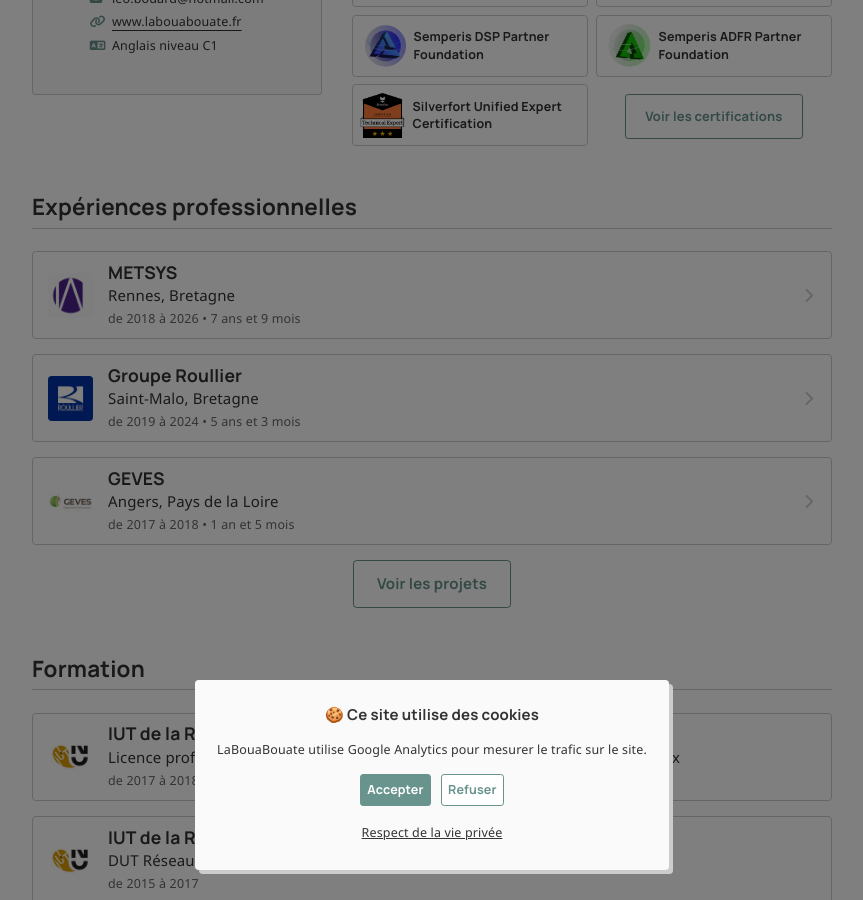
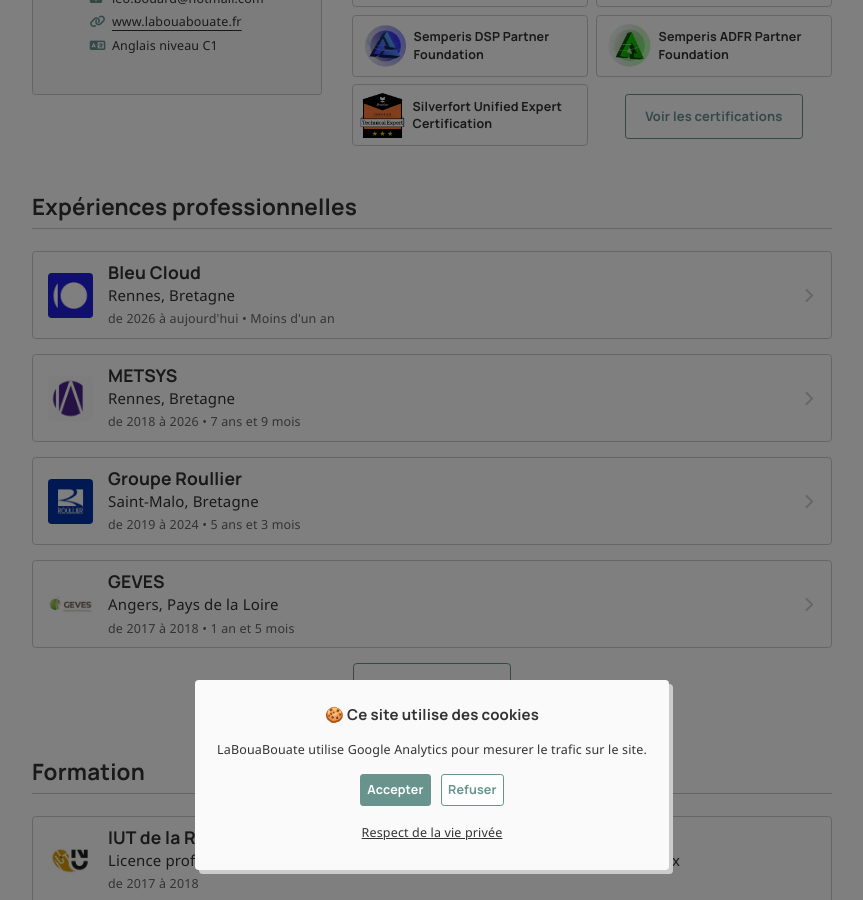
Before and after one commit to leobouard/leobouard.github.io, a Jekyll site: the page built from _pages/cv.html, in a window 1280 px wide and 900 px high, scrolled down 673 px. Shown: the whole window, without its empty margins (208-1071 px from the left). Built offline with Jekyll 4.4.1, drawn with Linux system fonts in a browser that asks for light colours; nearby versions of some CDN libraries; some web fonts are replaced; some of the changed lines change nothing that is shown.

Commit message:
Update cv.json

```diff
--- a/_data/cv.json
+++ b/_data/cv.json
@@ -61,6 +61,44 @@
         }
     ],
     "companies":  [
+        {
+            "name":  "Bleu Cloud",
+            "logo":  "/assets/cv/companies/bleu-cloud.jpg",
+            "location":  "Rennes, Bretagne",
+            "startDate":  "2026",
+            "endDate":  "aujourd'hui",
+            "duration":  "Moins d'un an",
+            "url":  "www.bleucloud.fr",
+            "activity": "Hébergement et services cloud",
+            "summary":  "Bleu propose les services Microsoft 365 et Microsoft Azure dans un cloud français sécurisé, en cours de qualification SecNumCloud 3.2 de l’ANSSI.",
+            "positions":  [
+                {
+                    "title":  "Ingénieur opération Microsoft 365",
+                    "startDate":  "juillet 2026",
+                    "endDate":  "aujourd'hui",
+                    "summary":  "",
+                    "highlights":  [ ]
+                },
+                {
+                    "title":  "Responsable d'équipe",
+                    "startDate":  "octobre 2021",
+                    "endDate":  "mai 2026",
+                    "summary":  "Référent technique PowerShell et gestion d'une équipe de cinq consultant(e)s.",
+                    "highlights":  [
+                        "le suivi des collaborateurs en mission et dans leurs entretiens individuels et professionnels",
+                        "la formation et l'accompagnement des collaborateurs dans leur montée en compétence",
+                        "la qualification technique des candidats",
+                        "l'organisation des afterworks d'équipe"
+                    ]
+                },
+                {
+                    "title":  "Administrateur systèmes",
+                    "startDate":  "septembre 2018",
+                    "endDate":  "septembre 2021",
+                    "summary":  "Consultant junior au sein de la business unit Infrastructure & Services."
+                }
+            ]
+        },
         {
             "name":  "METSYS",
             "logo":  "/assets/cv/companies/metsys.jpg",
```
